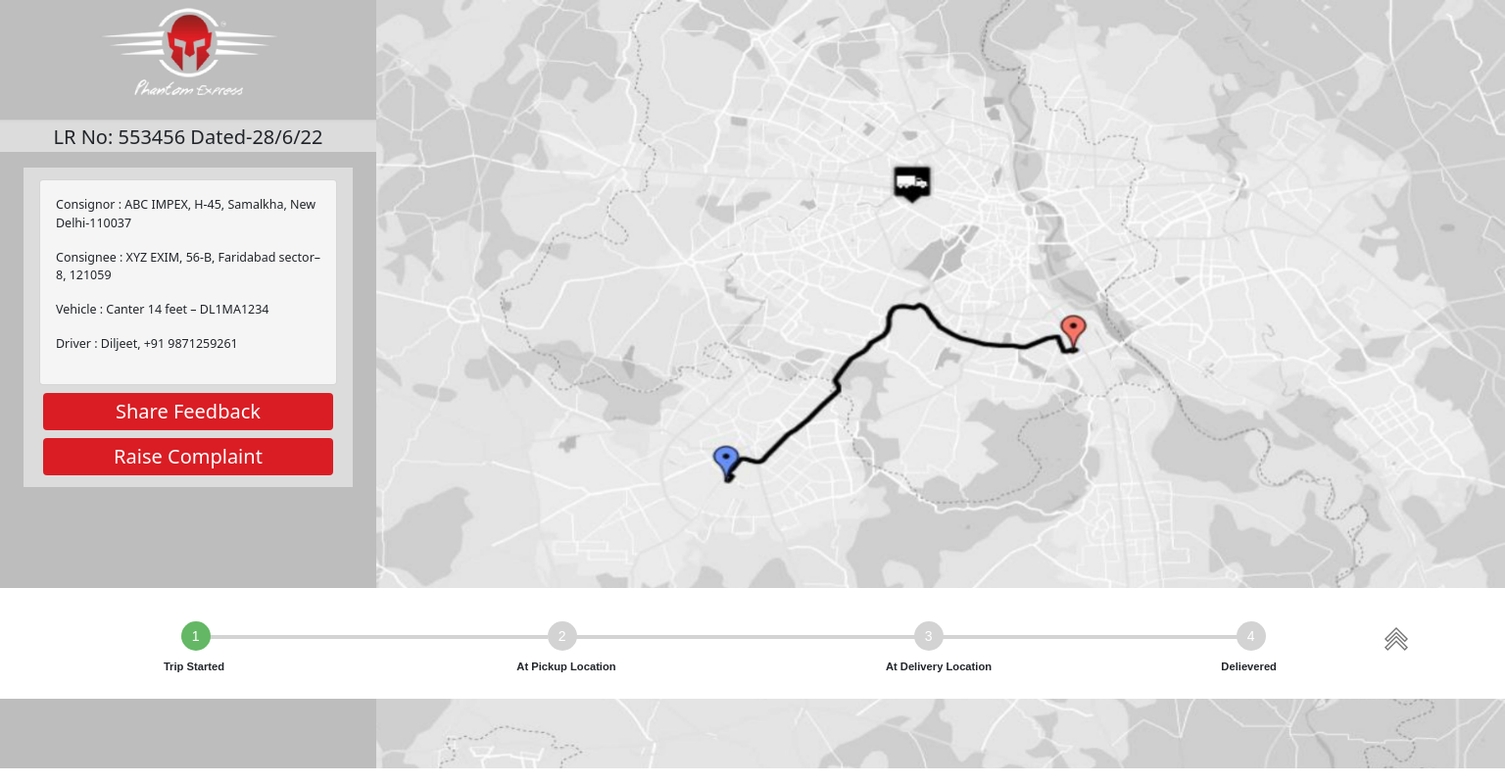
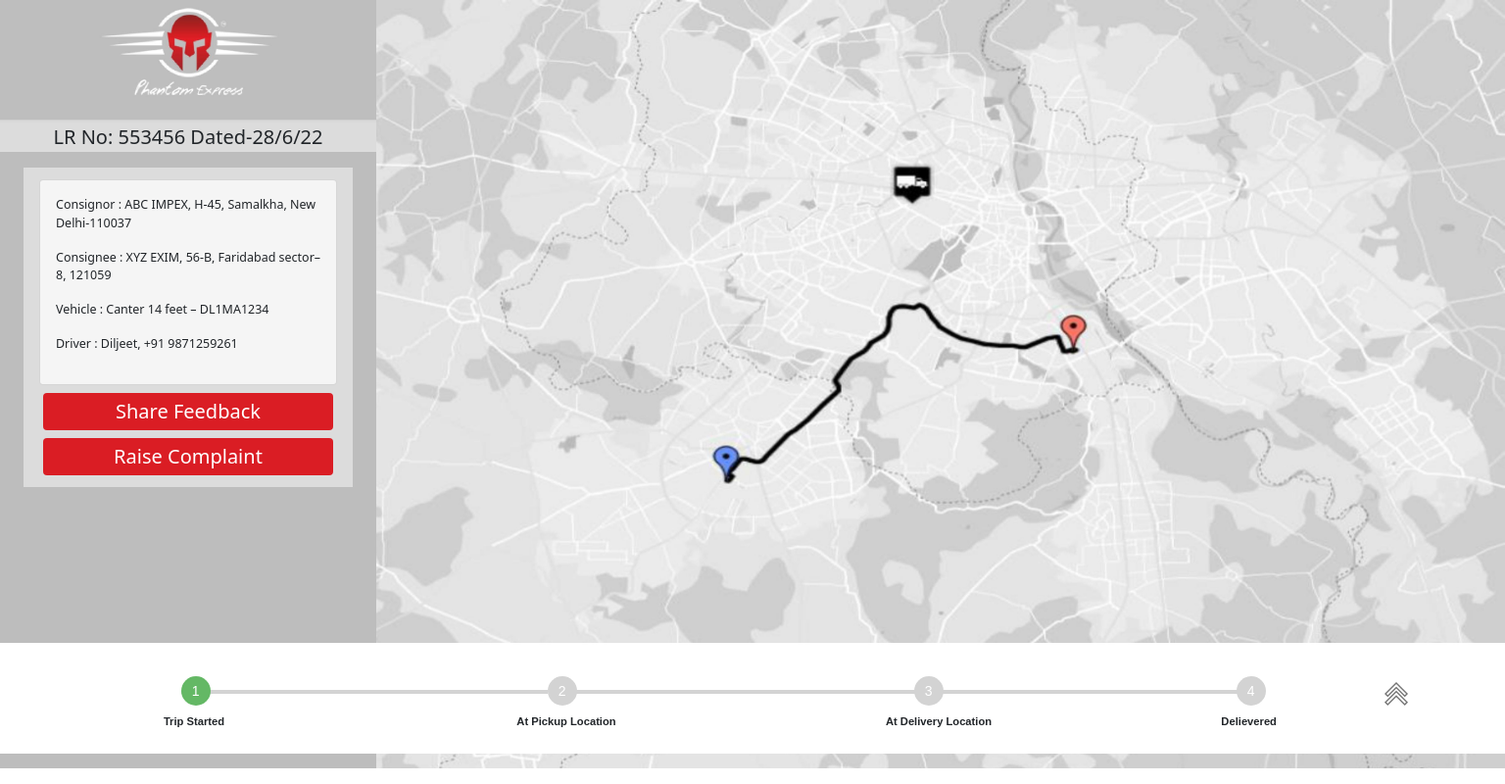
Before and after one commit to Pallavi798/firstproject, a plain HTML site: page index.html in a window 1536 px wide. Shown: the whole page at 98% size. Drawn offline with nearby package versions, Linux system fonts and the light colour scheme.

Commit message:
Update design.css

```diff
--- a/design.css
+++ b/design.css
@@ -241,7 +241,7 @@ body {
 
   #mmk {
     max-width: 100%;
-    top: 75%;
+    top: 82%;
     background-color: white;
   }
 
```
